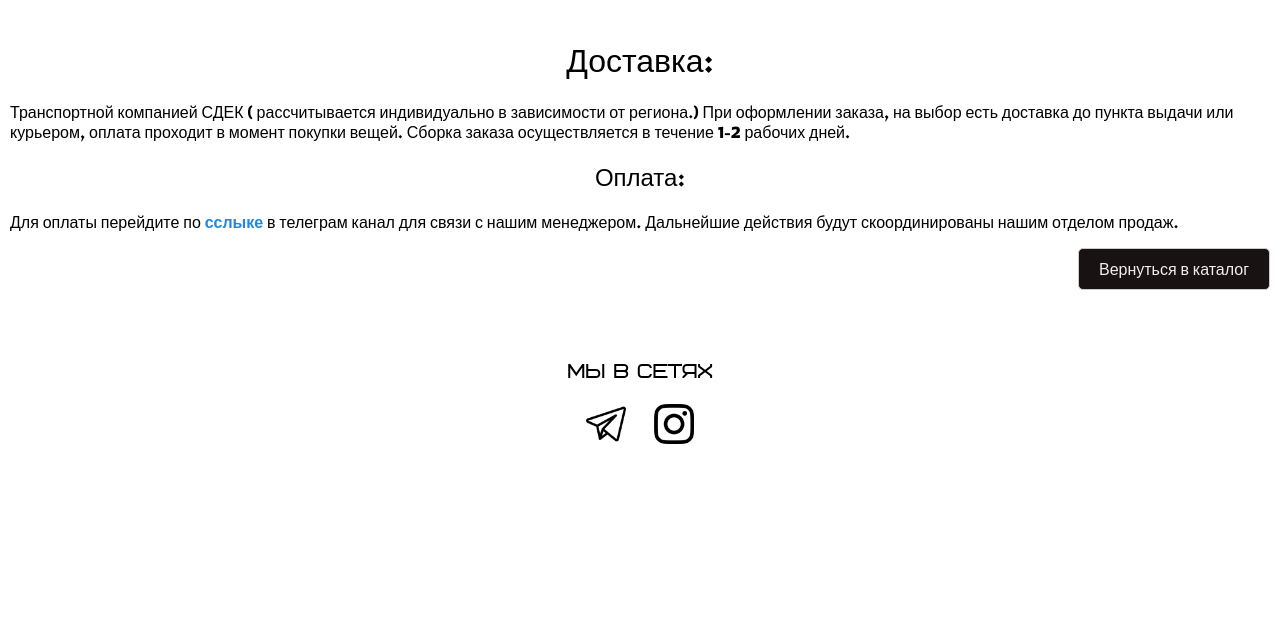
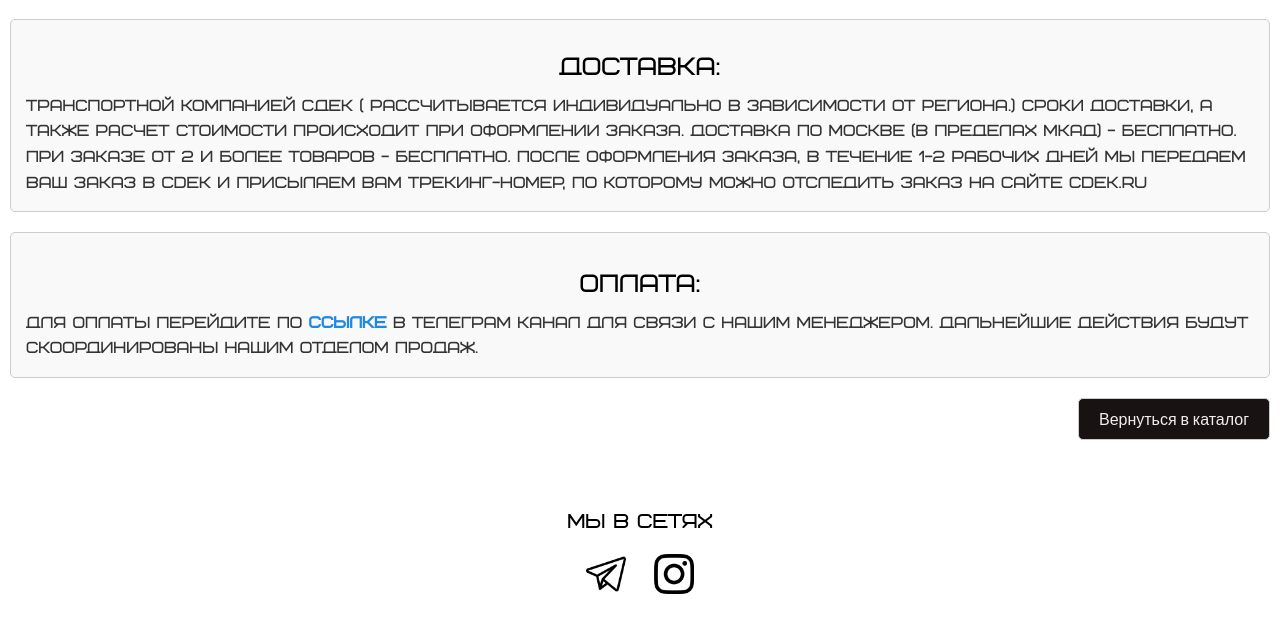
Before and after one commit to AntanosianAnton/online_store, a Django app: page /shop/delivery_payments/ in a window 1280 px wide. Shown: the part 81-720 px from the top of the page. Run offline with Django 4.2, Linux system fonts and the light colour scheme.

Commit message:
fonts fix

```diff
--- a/myshop/shop/static/css/base.css
+++ b/myshop/shop/static/css/base.css
@@ -206,6 +206,7 @@ footer {
     justify-content: center;
     align-items: center;
     flex-direction: column;
+    padding-bottom: 40px;
   }
 
   .logo-container {
@@ -268,6 +269,53 @@ footer {
 #sidebar ul li.selected a {
     color:#fff;
 } */
+
+.delivery-container,
+.payment-container {
+  margin-bottom: 20px;
+  padding: 15px;
+  border: 1px solid #ccc;
+  border-radius: 5px;
+  background-color: #f9f9f9;
+}
+
+.delivery-container h1,
+.payment-container h2 {
+  margin-bottom: 10px;
+  font-family: 'description', sans-serif;
+  font-size: 25px;
+}
+
+.delivery-text,
+.payment-text {
+  font-size: 16px;
+  line-height: 1.6;
+  font-family: 'description', sans-serif;
+  color: #333;
+}
+
+.contact-link {
+  color: #0066cc;
+  text-decoration: underline;
+}
+
+.contact-link:hover {
+  color: #004999;
+}
+
+.return-btn {
+  float: right;
+  border: 1px solid #ccc;
+  border-radius: 5px;
+  padding: 10px 20px;
+  background-color: #181212;
+  color: #f3eeee;
+  text-decoration: none;
+}
+
+.return-btn:hover {
+  background-color: #333;
+}
 
 #main {
     float:center;
--- a/myshop/shop/templates/shop/delivery_payments.html
+++ b/myshop/shop/templates/shop/delivery_payments.html
@@ -6,19 +6,27 @@
 {% endblock %}
 
 {% block content %}
+<div class="delivery-container">
   <h1>Доставка:</h1>
-  <p>
+  <div class="delivery-text">
     Транспортной компанией СДЕК ( рассчитывается индивидуально
     в зависимости от региона.)
-    При оформлении заказа, на выбор есть доставка до пункта
-    выдачи или курьером, оплата проходит в момент покупки вещей.
-    Сборка заказа осуществляется в течение 1-2 рабочих дней.
-  </p>
+    Сроки доставки, а также расчет стоимости происходит при
+    оформлении заказа.
+    Доставка по Москве (в пределах МКАД) - бесплатно.
+    При заказе от 2 и более товаров - бесплатно.
+    После оформления заказа, в течение 1-2 рабочих дней мы передаем
+    Ваш заказ в CDEK и присылаем вам трекинг-номер, по которому
+    можно отследить заказ на сайте cdek.ru
+  </div>
+</div>
+<div class="payment-container">
   <h2>Оплата:</h2>
-  <p>
-    Для оплаты перейдите по <a href="https://t.me/revada_miller" class="contact-link" target="_blank">сслыке</a> в телеграм канал для связи
+  <div class="payment-text">
+    Для оплаты перейдите по <a href="https://t.me/revada_miller" class="contact-link" target="_blank">ссылке</a> в телеграм канал для связи
     с нашим менеджером. Дальнейшие действия будут скоординированы
     нашим отделом продаж.
-  </p>
-  <a href="/" class="btn" style="float: right; border: 1px solid #ccc;border-radius: 5px; padding: 10px 20px; background-color: #181212; color: #f3eeee;">Вернуться в каталог</a>
+  </div>
+</div>
+<a href="/" class="btn return-btn">Вернуться в каталог</a>
 {% endblock %}
```
Also changed, not shown: myshop/db.sqlite3.
